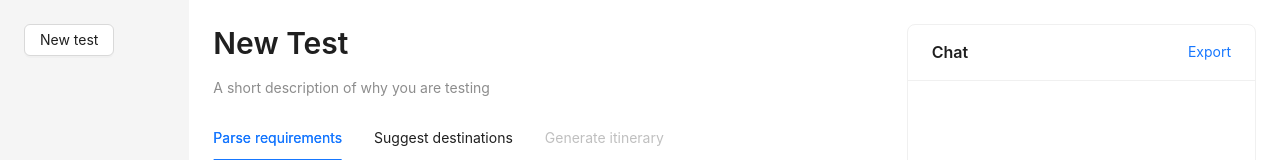
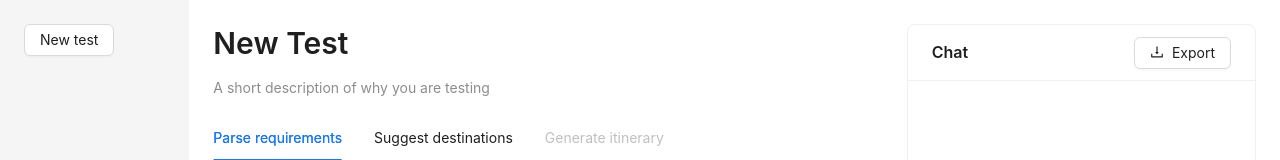
Before and after one commit to haileyshi617/mobi-playground, a React (Create React App) app: page / in a window 1280 px wide. Shown: the top 160 px of the page. Built offline with nearby package versions, Linux system fonts and the light colour scheme.

Commit message:
add export function to chat

```diff
--- a/src/components/CardPreferences.js
+++ b/src/components/CardPreferences.js
@@ -1,3 +1,5 @@
+import { useState, useEffect } from 'react';
+
 import { Card, Table, Tag } from 'antd';
 import { excludeTags } from '../utils/ChatUtils';
 
@@ -8,6 +10,15 @@ function CardPreferences({ tripProfile }) {
   const excluded = tripProfile?.excluded_filters
     ? excludeTags(tripProfile?.excluded_filters)
     : [];
+
+  // TODO: add states to watch the changes
+  // ? Where should we do the computation? Is this something the backend can support?
+  const [tagCounts, setTagCounts] = useState(0);
+
+  useEffect(() => {
+    setTagCounts(included.length + excluded.length);
+    console.log(tagCounts);
+  });
 
   const columns = [
     {
--- a/src/components/Chat.js
+++ b/src/components/Chat.js
@@ -1,6 +1,8 @@
 import { useState, useEffect, useRef } from 'react';
 
-import { Card, Input, Space } from 'antd';
+import { Card, Input, Space, Button, Tooltip } from 'antd';
+import { DownloadOutlined } from '@ant-design/icons';
+
 import ChatDialogue from './ChatDialogue';
 
 const { TextArea } = Input;
@@ -36,9 +38,30 @@ function Chat({ chatLog, onSendChatMsg }) {
   //   scrollToBottom();
   // }, [chatLog]);
 
+  const exportData = () => {
+    const jsonString = `data:text/json;chatset=utf-8,${encodeURIComponent(
+      JSON.stringify(chatLog)
+    )}`;
+    const link = document.createElement('a');
+    link.href = jsonString;
+    link.download = 'chatLog.json';
+
+    link.click();
+  };
+
   return (
     <div className='chat-container'>
-      <Card title='Chat' extra={<a>Export</a>} className='chat'>
+      <Card
+        title='Chat'
+        extra={
+          <Tooltip title='Save chat history into a JSON'>
+            <Button onClick={exportData} icon={<DownloadOutlined />}>
+              Export
+            </Button>
+          </Tooltip>
+        }
+        className='chat'
+      >
         <div className='chat-height-control'>
           {chatLog.map((chatLog, idx) => {
             return (
```
